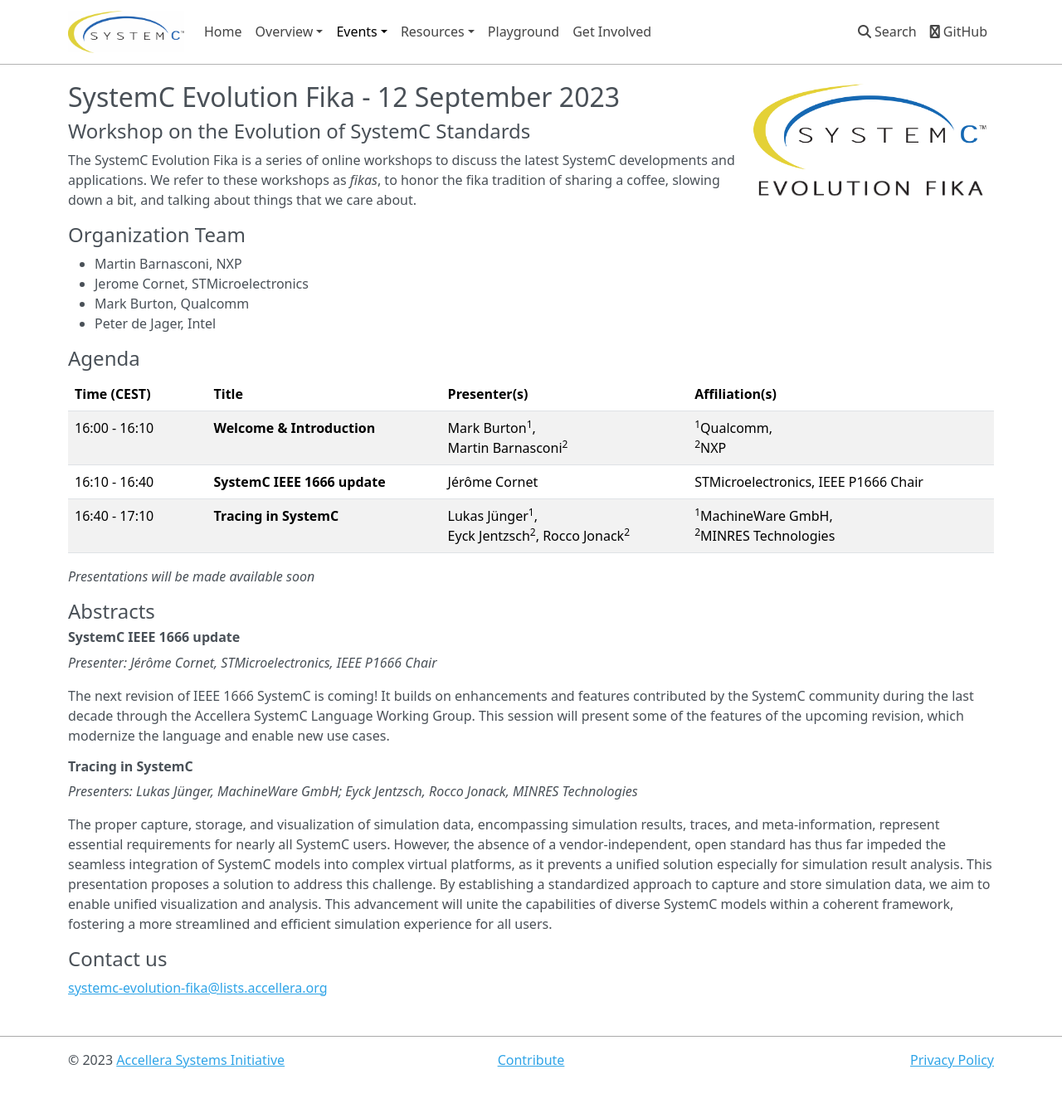
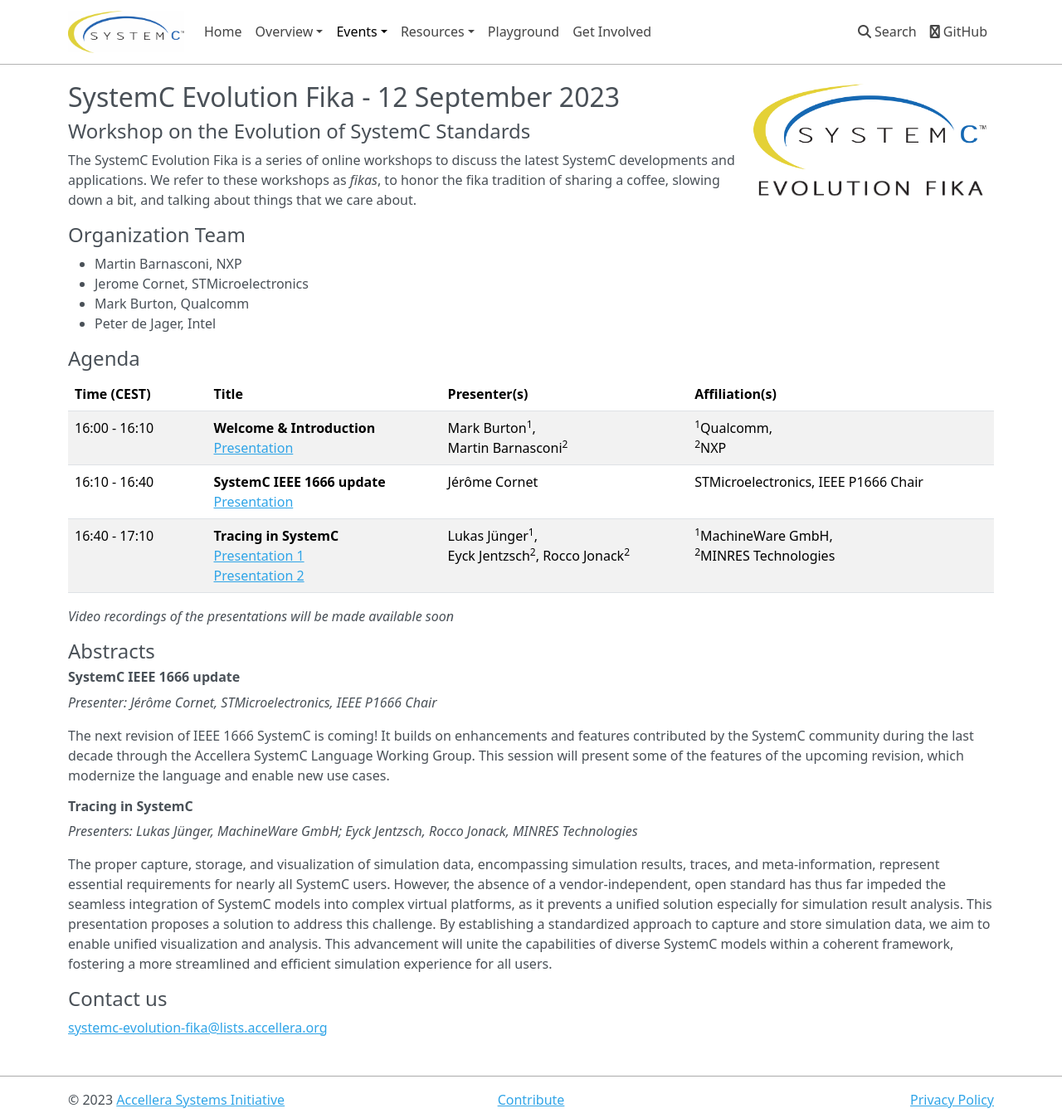
Before and after one commit to accellera-official/systemc.org, an MkDocs documentation site: the page built from docs/events/scef202309.md, in a window 1280 px wide and 1348 px high. Shown: the whole window at 83% size. Built offline with MkDocs 1.6.1, drawn with Linux system fonts in a browser that asks for light colours; nearby versions of some CDN libraries.

Commit message:
added links to presentations
Signed-off-by: Martin Barnasconi <martin.barnasconi@nxp.com>

```diff
--- a/docs/events/scef202309.md
+++ b/docs/events/scef202309.md
@@ -28,11 +28,11 @@
 
 | Time (CEST)&nbsp;&nbsp;&nbsp;&nbsp;&nbsp;&nbsp; | Title | Presenter(s) | Affiliation(s) |
 | ------------- | ---------------- | ---------------- | ---------------- |
-| 16:00 - 16:10 | **Welcome & Introduction** | Mark Burton<sup>1</sup>,<br>Martin Barnasconi<sup>2</sup> | <sup>1</sup>Qualcomm,<br><sup>2</sup>NXP |
-| 16:10 - 16:40 | **SystemC IEEE 1666 update** | Jérôme Cornet | STMicroelectronics, IEEE P1666 Chair |
-| 16:40 - 17:10 | **Tracing in SystemC** | Lukas Jünger<sup>1</sup>,<br>Eyck Jentzsch<sup>2</sup>, Rocco Jonack<sup>2</sup> | <sup>1</sup>MachineWare GmbH,<br><sup>2</sup>MINRES Technologies |
+| 16:00 - 16:10 | **Welcome & Introduction**<br>[Presentation][intro] | Mark Burton<sup>1</sup>,<br>Martin Barnasconi<sup>2</sup> | <sup>1</sup>Qualcomm,<br><sup>2</sup>NXP |
+| 16:10 - 16:40 | **SystemC IEEE 1666 update**<br>[Presentation][ieee] | Jérôme Cornet | STMicroelectronics, IEEE P1666 Chair |
+| 16:40 - 17:10 | **Tracing in SystemC**<br>[Presentation 1][mware]<br>[Presentation 2][minres] | Lukas Jünger<sup>1</sup>,<br>Eyck Jentzsch<sup>2</sup>, Rocco Jonack<sup>2</sup> | <sup>1</sup>MachineWare GmbH,<br><sup>2</sup>MINRES Technologies |
 
-*Presentations will be made available soon*
+*Video recordings of the presentations will be made available soon*
 
 ## Abstracts
 
```
Also changed, not shown: other parts of docs/events/scef202309.md (+5 -0 lines), docs/index.md (+1 -1 lines), docs/images/systemc-ams-architecture.svg, docs/images/systemc-architecture.svg, docs/images/systemc-scp-layers.svg, docs/images/uvm-systemc-architecture.svg.
